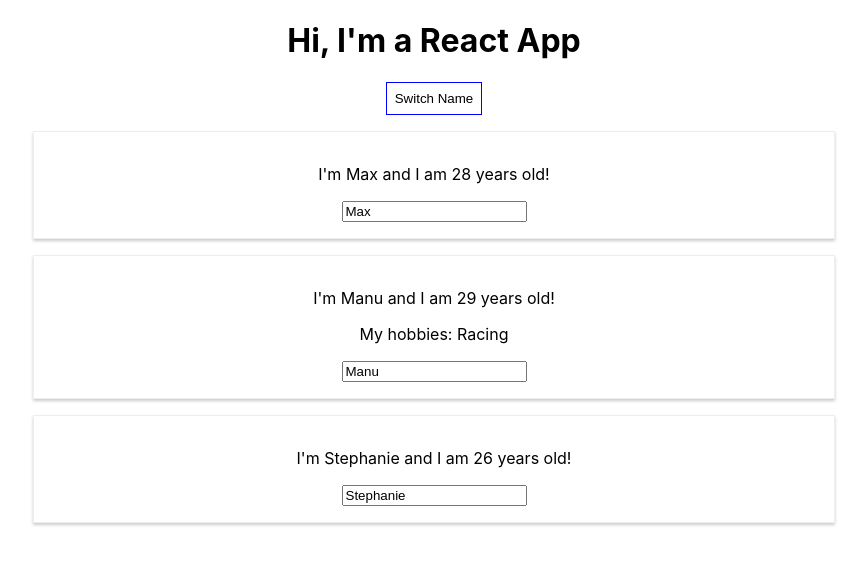
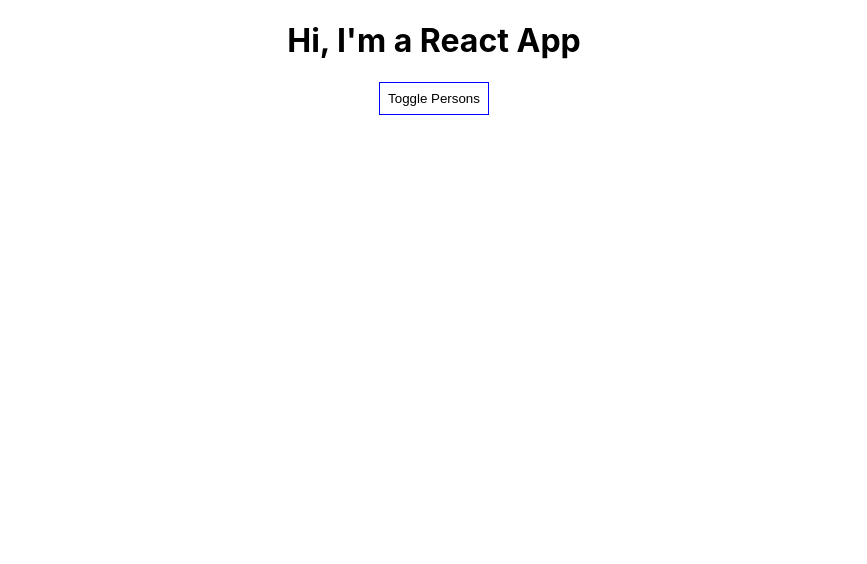
Before and after one commit to JoaoAlmeida11/react-complete-guide, a React (Create React App) app: page / in a window 1280 px wide. Shown: the top 564 px of the page, without its empty margins (206-1073 px from the left). Built offline with nearby package versions, Linux system fonts and the light colour scheme.

Commit message:
ternary conditional rendering

```diff
--- a/src/App.js
+++ b/src/App.js
@@ -11,6 +11,7 @@
       { name: 'Manu', age: 29 },
       { name: 'Stephanie', age: 26 },
     ],
+    showPersons: false,
   };
   switchNameHandler = newName => {
     // console.log('Was clicker');
@@ -32,6 +33,11 @@
     });
   };
 
+  togglePersonHandler = () => {
+    const doesShow = this.state.showPersons;
+    this.setState({ showPersons: !doesShow }); //state in class components merges and not replaces
+  };
+
   render() {
     // has limitations like :hover but can be work around
     const style = {
@@ -45,12 +51,11 @@
       <div className="App">
         <h1>Hi, I'm a React App</h1>
         {/* more efficient then () => this.switchNameHandler() ; use .bind */}
-        <button
-          style={style}
-          onClick={this.switchNameHandler.bind(this, 'Maximilian')}
-        >
-          Switch Name
+        <button style={style} onClick={this.togglePersonHandler}>
+          Toggle Persons
         </button>
+        {this.state.showPersons ? (
+          <div>
             <Person
               name={this.state.persons[0].name}
               age={this.state.persons[0].age}
@@ -68,6 +73,8 @@
               age={this.state.persons[2].age}
             />
           </div>
+        ) : null}
+      </div>
     );
   }
 }
```
Also changed, not shown: 1 other file (tests, documents, lock files or other folders). Lines whose indentation alone changed are shown as unchanged.
